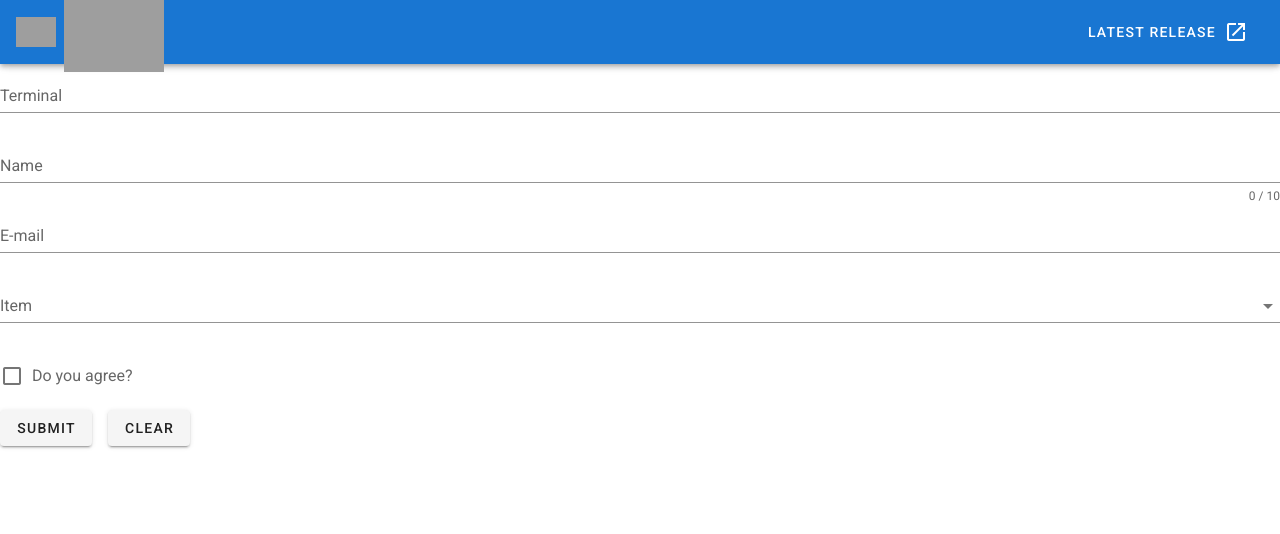
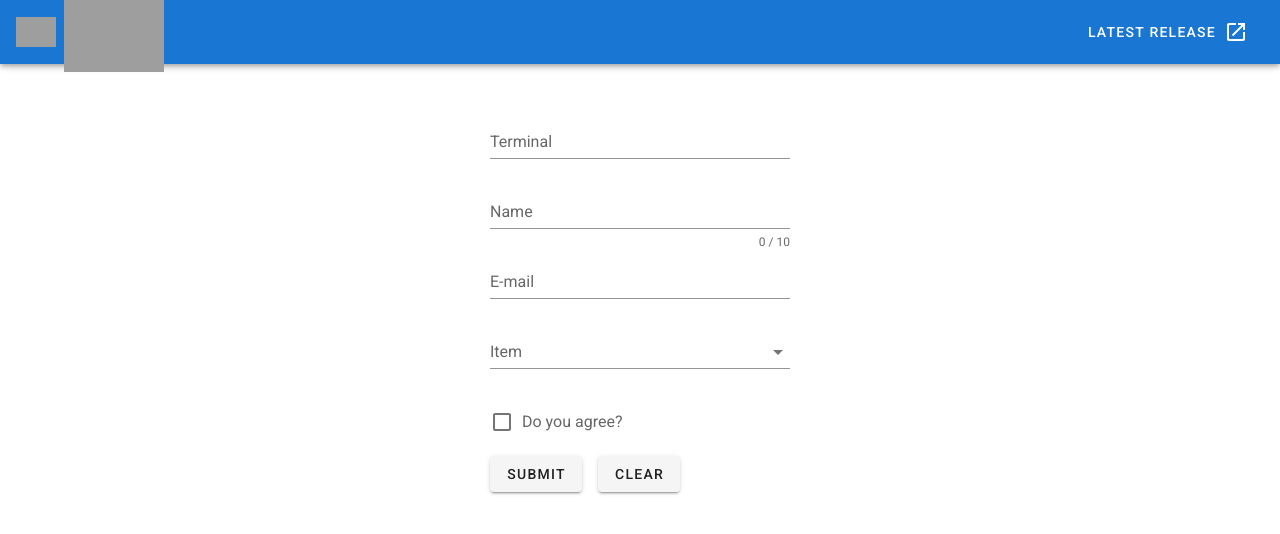
Before and after one commit to Tarabass/vuetify_vuelidate, a Vue app: page / in a window 1280 px wide. Shown: the top 534 px of the page. Built offline with nearby package versions, Linux system fonts and the light colour scheme; grey boxes are pictures that could not be loaded.

Commit message:
Small form fixes

```diff
--- a/src/components/HelloWorld.vue
+++ b/src/components/HelloWorld.vue
@@ -1,5 +1,5 @@
 <template>
-  <form>
+  <form style="width: 300px; margin: 50px auto 0">
     <v-text-field
       v-model="terminal"
       :error-messages="terminalErrors"
@@ -143,6 +143,7 @@ export default {
     },
     clear () {
       this.$v.$reset()
+      this.terminal = ''
       this.name = ''
       this.email = ''
       this.select = null
```
